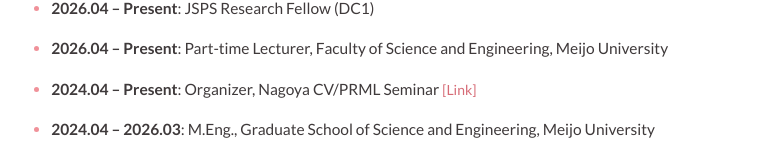
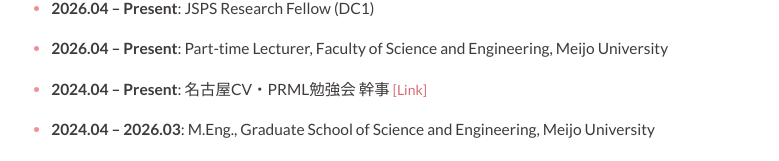
Before and after one commit to ppppeach-jam/ppppeach-jam.github.io, a plain HTML site: page index.html in a window 1280 px wide. Shown: the part 740-901 px from the top of the page, without its empty margins (243-1022 px from the left). Drawn offline with Linux system fonts and the light colour scheme.

Commit message:
Update index.html

```diff
--- a/index.html
+++ b/index.html
@@ -85,7 +85,7 @@
     <li><b>2026.04 – Present</b>: Ph.D. Student, Graduate School of Science and Engineering, Meijo University</li>
     <li><b>2026.04 – Present</b>: JSPS Research Fellow (DC1)</li>
     <li><b>2026.04 – Present</b>: Part-time Lecturer, Faculty of Science and Engineering, Meijo University</li>
-    <li><b>2024.04 – Present</b>: Organizer, Nagoya CV/PRML Seminar <a href="https://nagoyacv.connpass.com/" target="_blank" class="plink">[Link]</a></li>
+    <li><b>2024.04 – Present</b>: 名古屋CV・PRML勉強会 幹事 <a href="https://nagoyacv.connpass.com/" target="_blank" class="plink">[Link]</a></li>
     <li><b>2024.04 – 2026.03</b>: M.Eng., Graduate School of Science and Engineering, Meijo University</li>
     <li><b>2024.08 – 2024.09</b>: Research Intern, NEC Biometrics Research Laboratories</li>
     <li><b>2020.04 – 2024.03</b>: B.Eng., Department of Electrical and Electronic Engineering, Meijo University</li>
```
